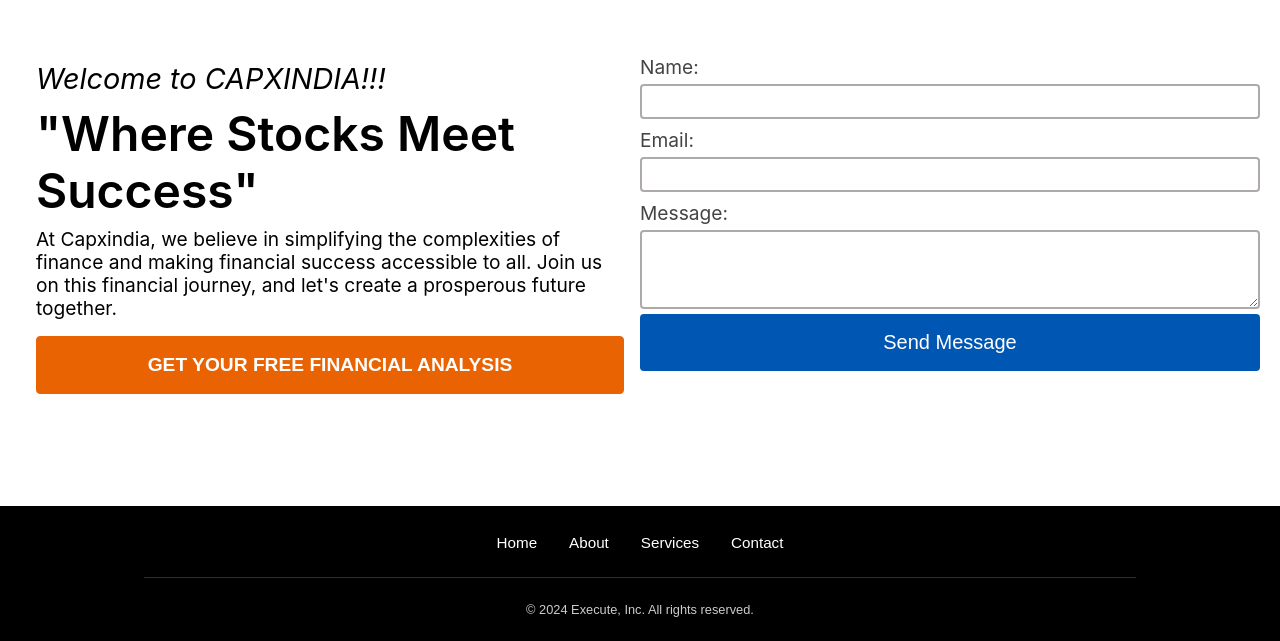
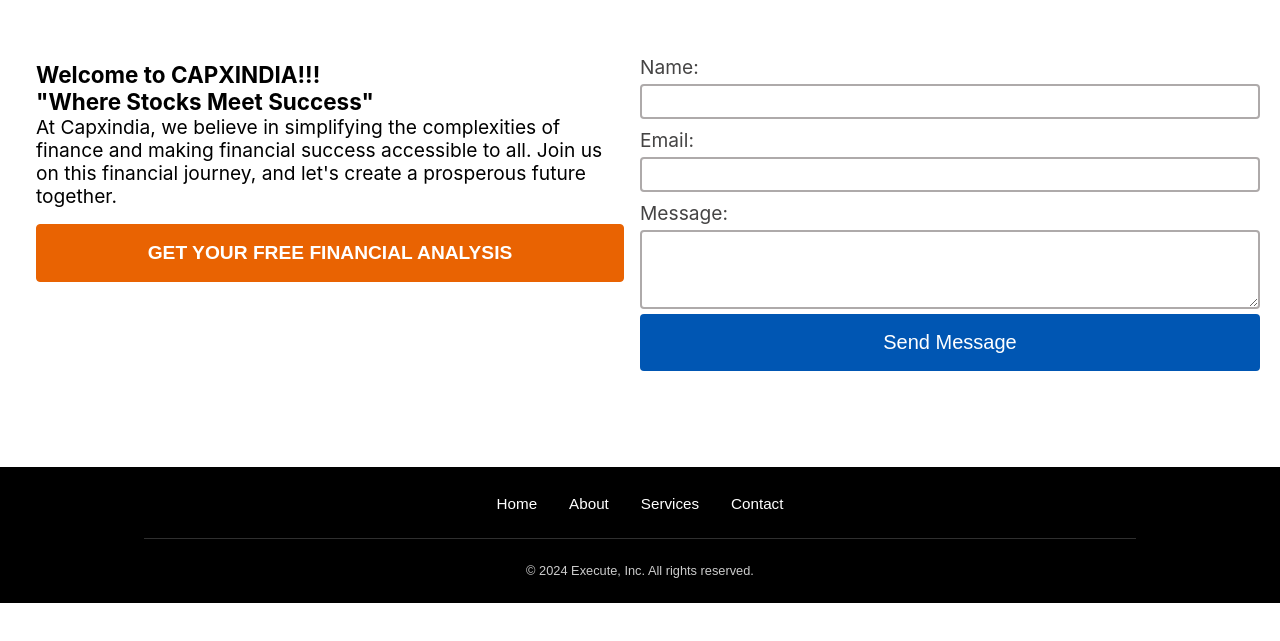
Before and after one commit to Manikm07-nikk/CapxIndia, a React (Create React App) app: page / in a window 1280 px wide. Shown: the part 3163-3804 px from the top of the page. After the commit the page ends 3766 px from the top, so only its background shows below. Built offline with nearby package versions, Linux system fonts and the light colour scheme.

Commit message:
Update Contact.js

```diff
--- a/src/components/Contact.js
+++ b/src/components/Contact.js
@@ -7,8 +7,8 @@ const Contact = () => {
             <div className='container'>
                 {/* <h2>Contact</h2> */}
                 <div className='col-1'>
-                    <p>Welcome to CAPXINDIA!!!</p>
-                    <p>"Where Stocks Meet Success"</p>
+                    <h3>Welcome to CAPXINDIA!!!</h3>
+                    <h3>"Where Stocks Meet Success"</h3>
                     <p>At Capxindia, we believe in simplifying the complexities of finance and making financial success accessible to all. Join us on this financial journey, and let's create a prosperous future together.</p>
                     <button className='button'>Get your free financial analysis</button>
                 </div>
@@ -25,7 +25,7 @@ const Contact = () => {
                 <label htmlFor="message">Message:</label>
                 <textarea id="message" name="message" rows="5" required></textarea>
 
-                <button type="submit">Send Message</button>
+                <button className='submit-button ' type="submit">Send Message</button>
             </form>
             </div>
         </div>
```
